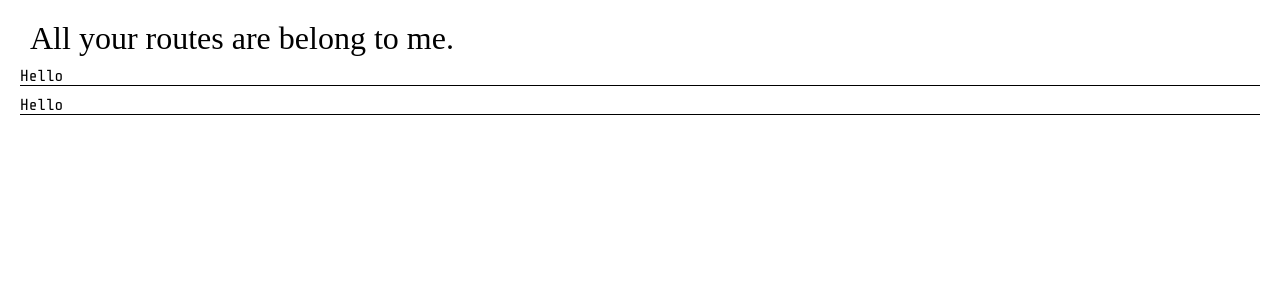
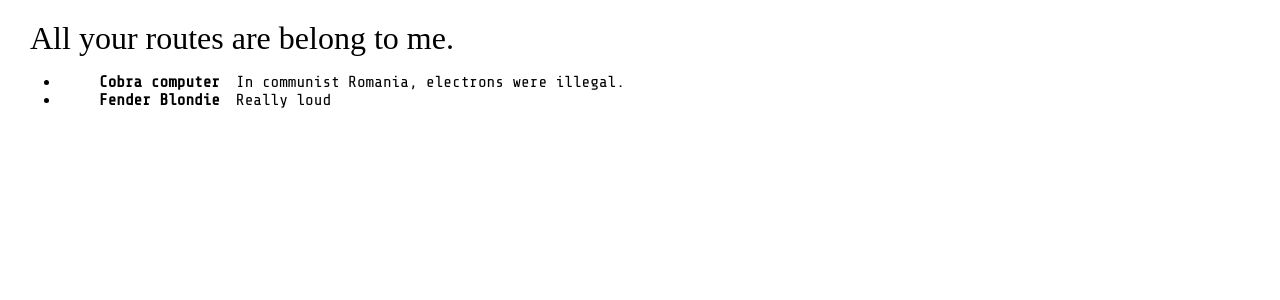
Before and after one commit to kenkotch/vigilant-octo-meme, a React (Create React App) app: page / in a window 1280 px wide. Shown: the top 300 px of the page. Built offline with nearby package versions, Linux system fonts and the light colour scheme; a web font is replaced by a local one.

Commit message:
No more one liners, alicia is sad

```diff
--- a/src/components/HoardList.js
+++ b/src/components/HoardList.js
@@ -1,6 +1,10 @@
 import React from 'react'
 import HoardListItem from './HoardListItem'
 
-const HoardList = ({ items }) => <ul>{ items.map((item, idx) => <HoardListItem key={ idx } item={ item } />) }</ul>
+const HoardList = ({ items }) => (
+  <ul>
+    { items.map((item, idx) => <HoardListItem key={ idx } item={ item } />) }
+  </ul>
+)
 
 export default HoardList
--- a/src/components/HoardListItem.js
+++ b/src/components/HoardListItem.js
@@ -1,5 +1,10 @@
 import React from 'react'
 
-const HoardListItem = () => <li>Hello</li>
+const HoardListItem = ({ item }) => (
+  <li>
+    <span className='item-name'>{ item.name }</span>
+    <span className='item-description'>{ item.description }</span>
+  </li>
+)
 
 export default HoardListItem
--- a/src/index.css
+++ b/src/index.css
@@ -20,7 +20,7 @@ h1 {
     font-weight: lighter;
 }
 
-ul {
+/*ul {
     margin: 0;
     padding: 0;
 }
@@ -30,7 +30,7 @@ li {
     border-bottom-style: solid;
     margin-top: 10px;
     display: block;
-}
+}*/
 
 .item-name {
     font-weight: bold;
```
